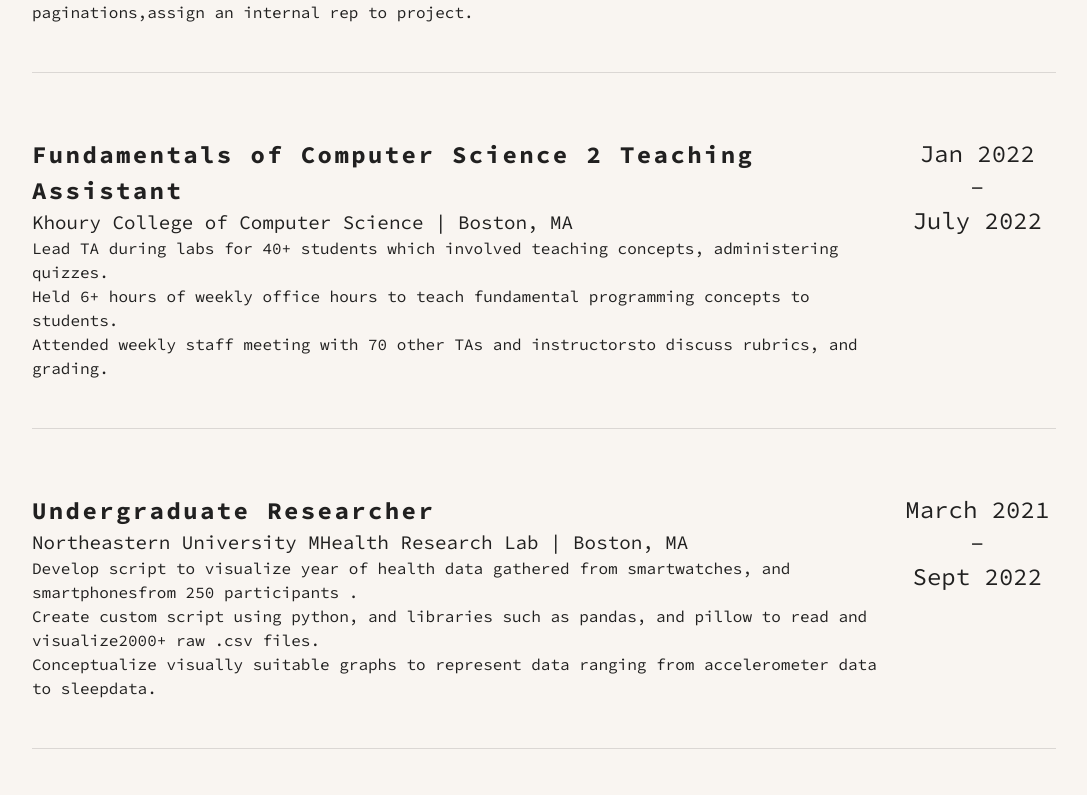
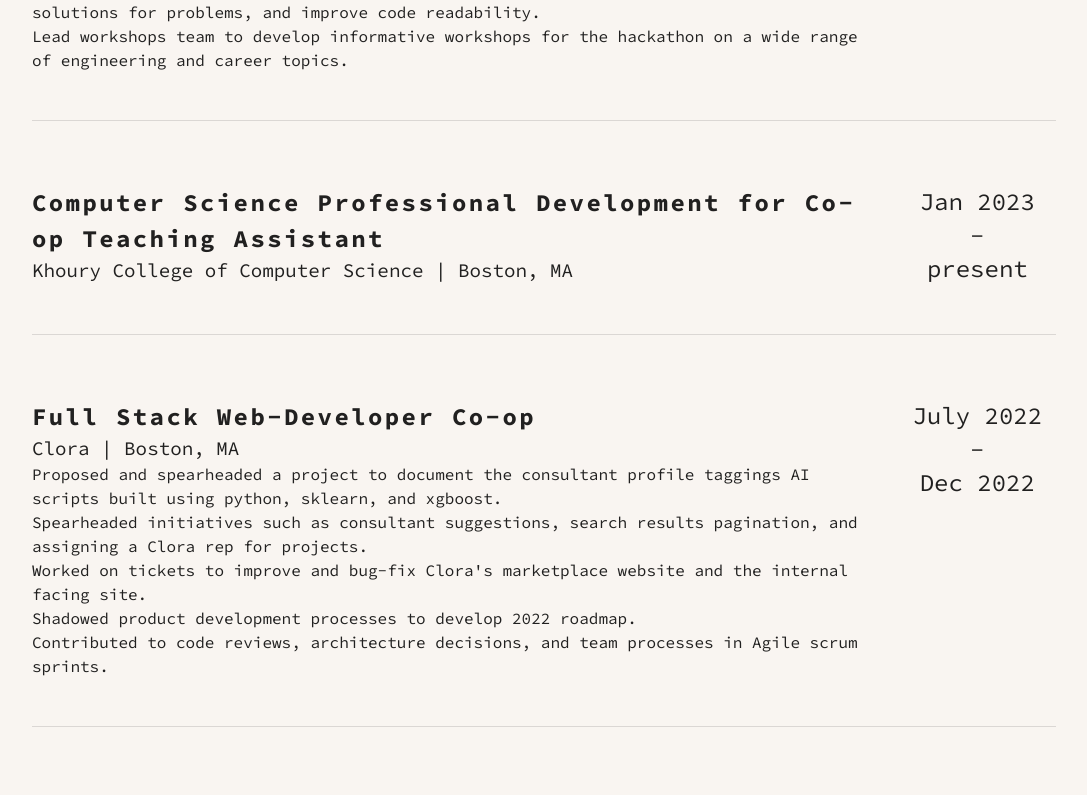
Before and after one commit to Dhivas-Sugumar/Personal-Site, a Next.js app: page / in a window 1280 px wide. Shown: the part 2405-3200 px from the top of the page, without its empty margins (96-1183 px from the left). Built offline with nearby package versions, Linux system fonts and the light colour scheme.

Commit message:
Added new experiences.

```diff
--- a/src/components/resume/experience/Experience.tsx
+++ b/src/components/resume/experience/Experience.tsx
@@ -7,14 +7,38 @@
         <>
         <H2>Work Experience</H2>
         <ExperienceItem
+            company={"HackBeanpot Inc"}
+            location={"Boston, MA"}
+            title={"Core Tech Team "}
+            startDate={"April 2022"}
+            endDate={"present"}
+            description={[
+                "Contributed to developing an email sender project to reduce friction for the social outreach team when sending personalized emails to multiple recipients. ",
+                "Participated in weekly meetings to make decisions on the technological stack, discuss solutions for problems, and improve code readability. ",
+                "Lead workshops team to develop informative workshops for the hackathon on a wide range of engineering and career topics.",
+            ]}
+        />
+        <ExperienceItem
+            company={"Khoury College of Computer Science"}
+            location={"Boston, MA"}
+            title={"Computer Science Professional Development for Co-op Teaching Assistant"}
+            startDate={"Jan 2023"}
+            endDate={"present"}
+            description={[
+            ]}
+        />
+        <ExperienceItem
             company={"Clora"}
             location={"Boston, MA"}
             title={"Full Stack Web-Developer Co-op"}
             startDate={"July 2022"}
-            endDate={"present"}
+            endDate={"Dec 2022"}
             description={[
-                "Participate in bi-weekly sprints which address improvements and bugs for Clora's external and internalwebsite.",
-                "Spearhead implementation of new features such as consultant suggestions, search result paginations,assign an internal rep to project.",
+                "Proposed and spearheaded a project to document the consultant profile taggings AI scripts built using python, sklearn, and xgboost.",
+                "Spearheaded initiatives such as consultant suggestions, search results pagination, and assigning a Clora rep for projects.",
+                "Worked on tickets to improve and bug-fix Clora's marketplace website and the internal facing site.",
+                "Shadowed product development processes to develop 2022 roadmap.",
+                "Contributed to code reviews, architecture decisions, and team processes in Agile scrum sprints.",
             ]}
         />
         <ExperienceItem
```
